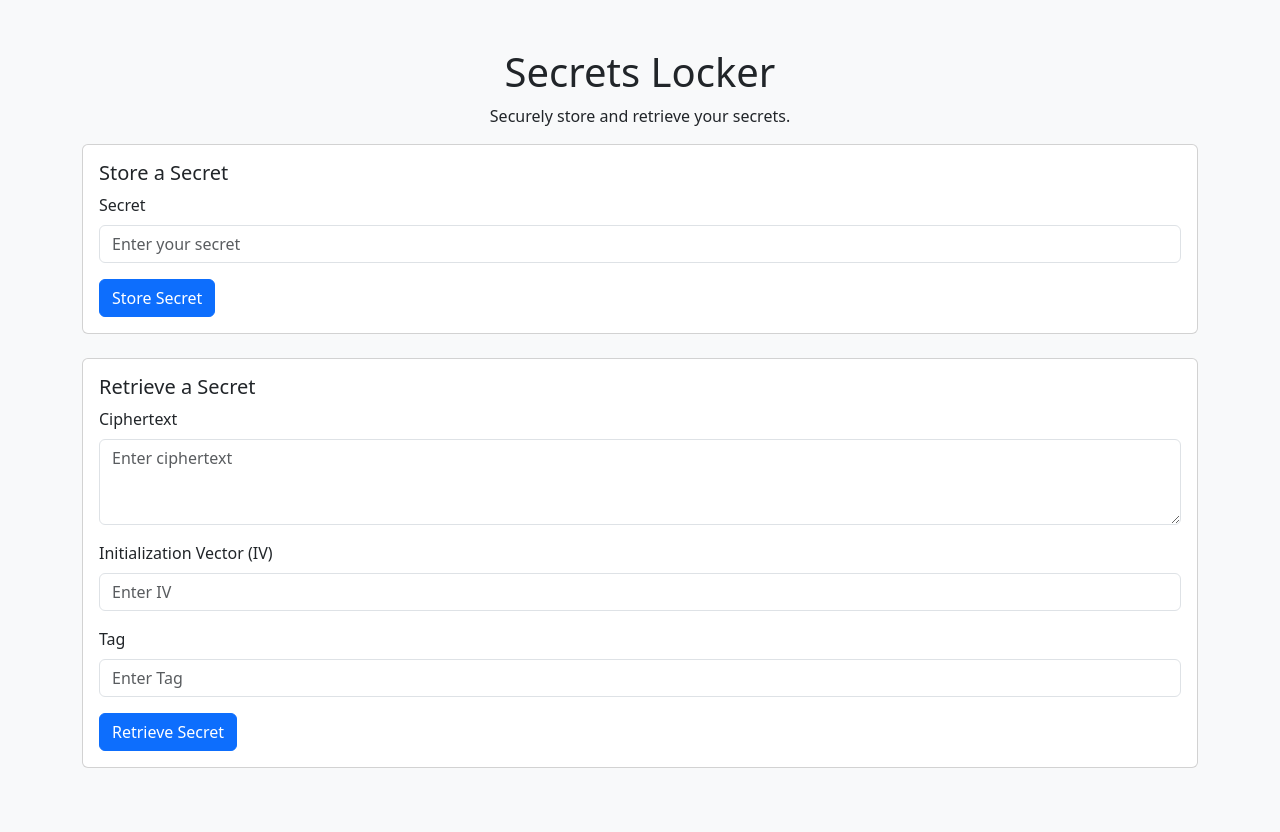
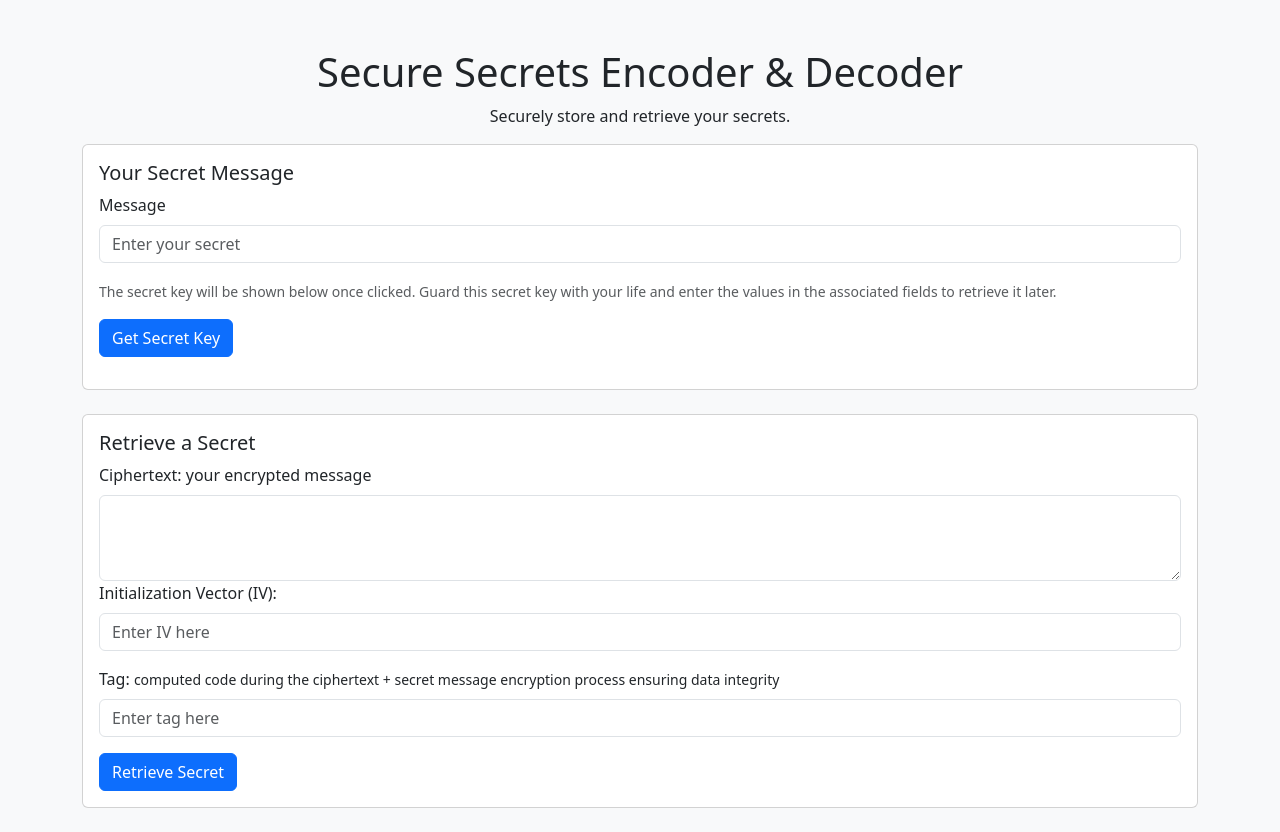
Before and after one commit to SirWilliamIII/secrets-locker, a Flask app: page / in a window 1280 px wide. Before the commit the page ends 768 px from the top, so only its background shows below. Run offline with Flask 3, Linux system fonts and the light colour scheme; parts of the project's set-up code (start-up, migrations or seed data) failed here and were passed over.

```diff
--- a/app/secret_locker.py
+++ b/app/secret_locker.py
@@ -30,6 +30,7 @@ kms_key_id = os.getenv("KMS_KEY_ID")
 if not all([os.getenv("AWS_ACCESS_KEY_ID"), os.getenv("AWS_SECRET_ACCESS_KEY"), os.getenv("KMS_KEY_ID")]):
 	raise EnvironmentError("Please set the AWS_ACCESS_KEY_ID, AWS_SECRET_ACCESS_KEY, and KMS_KEY_ID environment variables.")
 
+
 # Initialize AWS KMS client
 kms_client = boto3.client(
 	"kms",
@@ -45,14 +46,3 @@ dek_ciphertext = response["CiphertextBlob"]  # Store this securely for later use
 
 # Initialize the Secret Keeper with the plaintext DEK
 secret_keeper = SecretLocker(key=dek_plaintext)
-
-# Example usage
-plaintext = "My super secret data"
-encrypted = secret_keeper.encrypt(plaintext)
-print("Encrypted data:", encrypted)
-
-# To decrypt later, decrypt the encrypted DEK using KMS
-dek_plaintext = kms_client.decrypt(CiphertextBlob=dek_ciphertext)["Plaintext"]
-secret_keeper = SecretLocker(key=dek_plaintext)
-decrypted = secret_keeper.decrypt(encrypted["ciphertext"], encrypted["iv"], encrypted["tag"])
-print("Decrypted data:", decrypted)
--- a/app/templates/index.html
+++ b/app/templates/index.html
@@ -1,26 +1,42 @@
 <!DOCTYPE html>
 <html lang="en">
   <head>
-    <meta charset="UTF-8">
-    <meta name="viewport" content="width=device-width, initial-scale=1.0">
+    <meta charset="UTF-8" />
+    <meta name="viewport" content="width=device-width, initial-scale=1.0" />
     <title>Secrets Locker</title>
-    <link rel="stylesheet" href="https://cdn.jsdelivr.net/npm/bootstrap@5.3.0/dist/css/bootstrap.min.css">
+    <link
+      rel="stylesheet"
+      href="https://cdn.jsdelivr.net/npm/bootstrap@5.3.0/dist/css/bootstrap.min.css"
+    />
   </head>
   <body class="bg-light">
     <div class="container mt-5">
-        <h1 class="text-center">Secrets Locker</h1>
+      <h1 class="text-center">Secure Secrets Encoder & Decoder</h1>
       <p class="text-center">Securely store and retrieve your secrets.</p>
-
       <!-- Store Secret Form -->
       <div class="card mb-4">
         <div class="card-body">
-                <h5 class="card-title">Store a Secret</h5>
+          <h5 class="card-title">Your Secret Message</h5>
           <form id="store-form">
             <div class="mb-3">
-                        <label for="secret" class="form-label">Secret</label>
-                        <input type="text" class="form-control" id="secret" placeholder="Enter your secret">
+              <label for="secret" class="form-label">Message</label>
+              <input
+                type="text"
+                class="form-control"
+                id="secret"
+                placeholder="Enter your secret"
+              />
+              <p class="text-muted mt-3">
+                <small>
+                  The secret key will be shown below once clicked. Guard this
+                  secret key with your life and enter the values in the
+                  associated fields to retrieve it later.
+                </small>
+              </p>
+              <button type="submit" class="btn btn-primary">
+                Get Secret Key
+              </button>
             </div>
-                    <button type="submit" class="btn btn-primary">Store Secret</button>
           </form>
         </div>
       </div>
@@ -31,18 +47,48 @@
           <h5 class="card-title">Retrieve a Secret</h5>
           <form id="retrieve-form">
             <div class="mb-3">
-                        <label for="ciphertext" class="form-label">Ciphertext</label>
-                        <textarea class="form-control" id="ciphertext" rows="3" placeholder="Enter ciphertext"></textarea>
+              <label for="ciphertext" class="form-label"
+                >Ciphertext: your encrypted message</label
+              >
+              <textarea
+                class="form-control"
+                id="ciphertext"
+                rows="3"
+                placeholder="Enter ciphertext here"
+              >
+              </textarea>
+
+              <label for="iv" class="form-label"
+                >Initialization Vector (IV):
+              </label>
+
+              <input
+                type="text"
+                class="form-control"
+                id="iv"
+                placeholder="Enter IV here"
+              />
             </div>
+
             <div class="mb-3">
-                        <label for="iv" class="form-label">Initialization Vector (IV)</label>
-                        <input type="text" class="form-control" id="iv" placeholder="Enter IV">
+              <label for="tag" class="form-label"
+                >Tag:
+                <small>
+                  computed code during the ciphertext + secret message
+                  encryption process ensuring data integrity
+                </small>
+              </label>
+
+              <input
+                type="text"
+                class="form-control"
+                id="tag"
+                placeholder="Enter tag here"
+              />
             </div>
-                    <div class="mb-3">
-                        <label for="tag" class="form-label">Tag</label>
-                        <input type="text" class="form-control" id="tag" placeholder="Enter Tag">
-                    </div>
-                    <button type="submit" class="btn btn-primary">Retrieve Secret</button>
+            <button type="submit" class="btn btn-primary">
+              Retrieve Secret
+            </button>
           </form>
         </div>
       </div>
```
Lines whose indentation alone changed are shown as unchanged.
